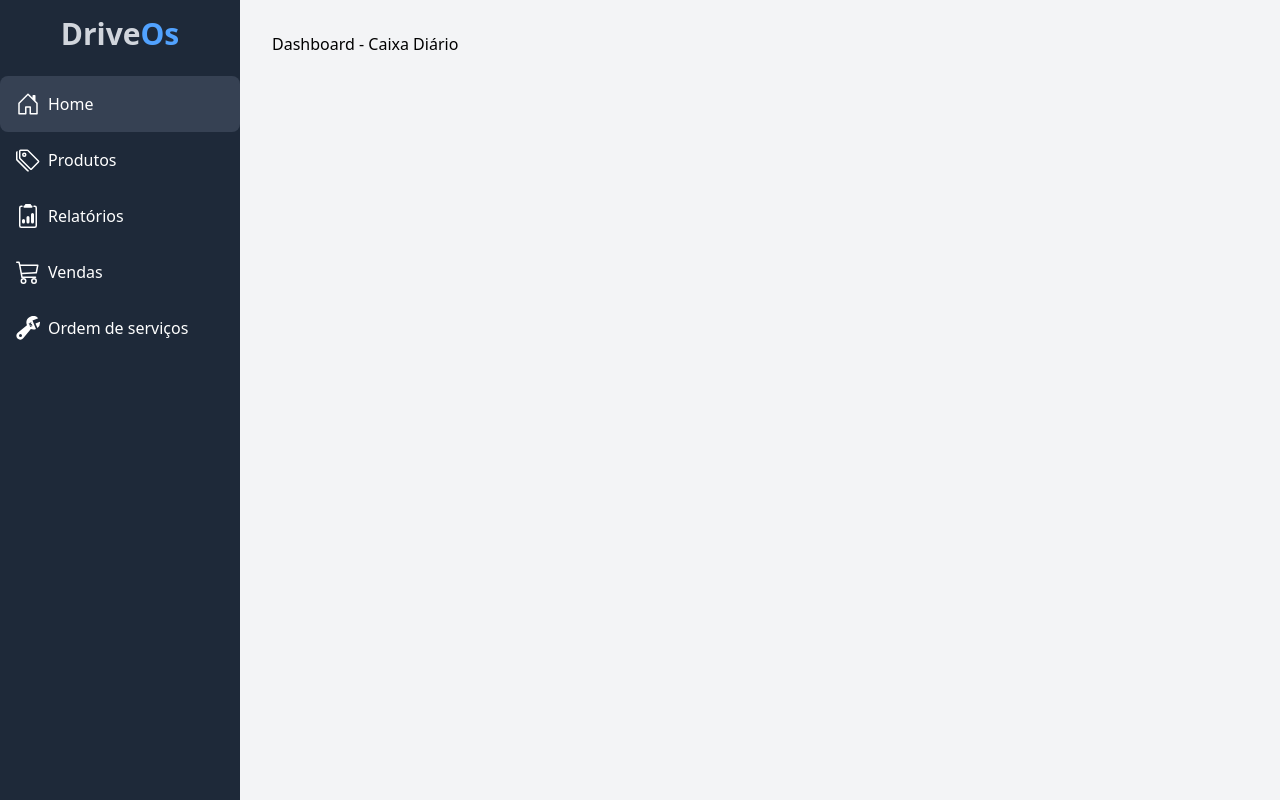
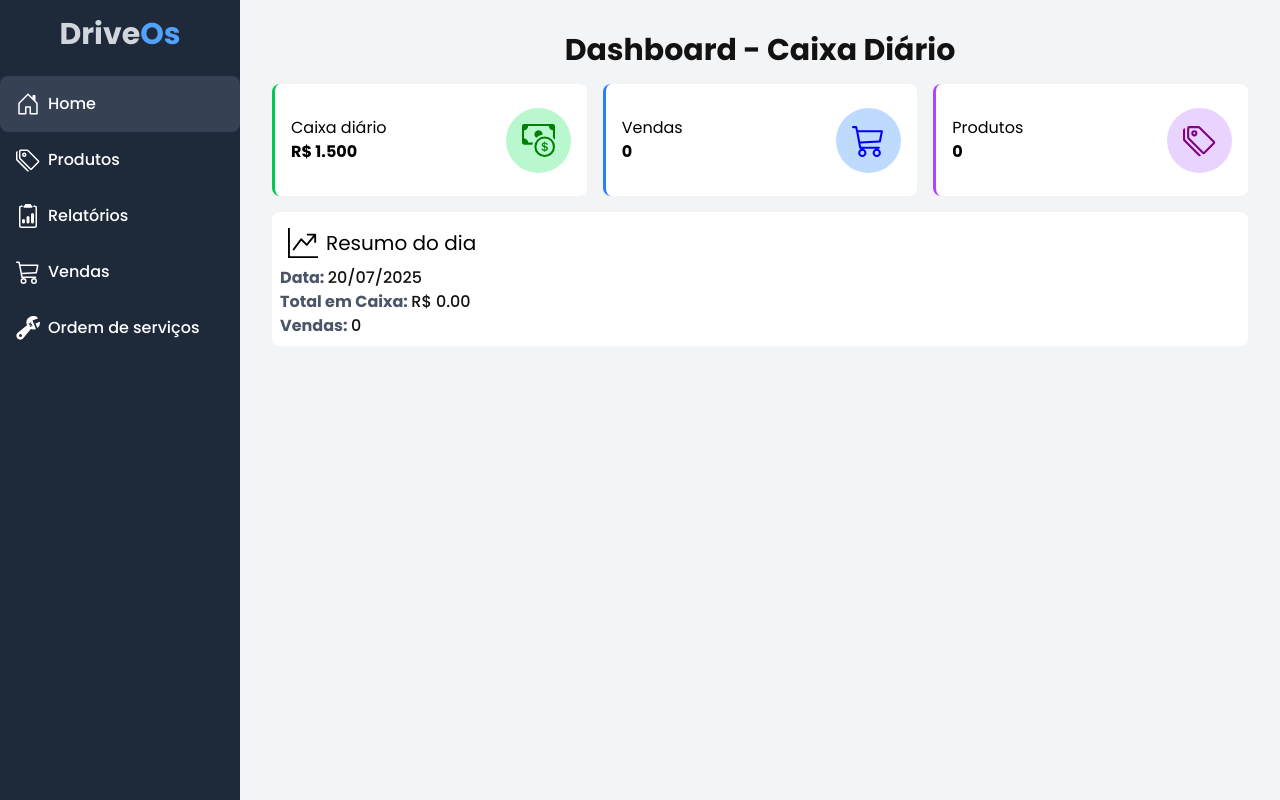
Before and after one commit to gustavols12/DriveOS, a Next.js app: page / in a window 1280 px wide. Built offline with nearby package versions, Linux system fonts and the light colour scheme.

Commit message:
Feat: cria home

```diff
--- a/src/app/layout.tsx
+++ b/src/app/layout.tsx
@@ -2,6 +2,12 @@ import type { Metadata } from 'next';
 import './globals.css';
 import { Container } from '@/components/container';
 import { Header } from '@/components/header';
+import { Poppins } from 'next/font/google';
+
+const poppins = Poppins({
+  subsets: ['latin'],
+  weight: ['400', '500', '700'],
+});
 
 export const metadata: Metadata = {
   title: 'DriveOS',
@@ -15,7 +21,7 @@ export default function RootLayout({
   children: React.ReactNode;
 }>) {
   return (
-    <html lang="en">
+    <html lang="en" className={poppins.className}>
       <body className="bg-gray-100">
         <Container>
           <Header />
--- a/src/app/page.tsx
+++ b/src/app/page.tsx
@@ -1,9 +1,60 @@
-import Image from 'next/image';
+import { BsCashCoin, BsTags, BsCart3, BsGraphUpArrow } from 'react-icons/bs';
 
 export default function Home() {
   return (
-    <div>
-      <h1>Dashboard - Caixa Diário</h1>
-    </div>
+    <section className="w-full flex flex-col items-center justify-center gap-2">
+      <h1 className="text-xl sm:text-3xl font-bold text-[#121212]">
+        Dashboard - Caixa Diário
+      </h1>
+      <section className="w-full grid grid-cols-1 lg:grid-cols-3 items-center justify-center gap-4 my-2 ">
+        {/* caixa */}
+        <div className="bg-white w-full h-28 flex items-center justify-between rounded-lg border-l-3 border-l-green-500">
+          <div className="px-4 ">
+            <p>Caixa diário</p>
+            <strong>R$ 1.500</strong>
+          </div>
+          <div className="mx-4 bg-green-200 rounded-full px-4 py-4 flex items-center justify-center">
+            <BsCashCoin size={33} color="green" />
+          </div>
+        </div>
+        {/* vendas */}
+        <div className="bg-white w-full h-28 flex items-center justify-between rounded-lg border-l-3 border-l-blue-500">
+          <div className="px-4 ">
+            <p>Vendas</p>
+            <strong>0</strong>
+          </div>
+          <div className="mx-4 bg-blue-200 rounded-full px-4 py-4 flex items-center justify-center">
+            <BsCart3 size={33} color="blue" />
+          </div>
+        </div>
+        {/* produtos */}
+        <div className="bg-white w-full h-28 flex items-center justify-between rounded-lg border-l-3 border-l-purple-500">
+          <div className="px-4 ">
+            <p>Produtos</p>
+            <strong>0</strong>
+          </div>
+          <div className="mx-4 bg-purple-200 rounded-full px-4 py-4 flex items-center justify-center">
+            <BsTags size={33} color="purple" />
+          </div>
+        </div>
+      </section>
+      <div className="w-full flex flex-col  justify-start bg-white rounded-lg p-2">
+        <div className="flex items-center justify-start gap-2 p-2">
+          <BsGraphUpArrow size={30} />
+          <h3 className="text-xl">Resumo do dia</h3>
+        </div>
+        <p className="font-medium text-[#121212]">
+          <strong className="text-[#4a5565]">Data: </strong>
+          20/07/2025
+        </p>
+        <p className="font-medium text-[#121212]">
+          <strong className="text-[#4a5565]">Total em Caixa: </strong>
+          R$ 0.00
+        </p>
+        <p className="font-medium text-[#121212]">
+          <strong className="text-[#4a5565]">Vendas: </strong>0
+        </p>
+      </div>
+    </section>
   );
 }
--- a/src/components/header/index.tsx
+++ b/src/components/header/index.tsx
@@ -40,7 +40,7 @@ export function Header() {
         className={`
         fixed top-0 left-0 w-64 h-screen bg-[#1e2939] z-40 transform transition-transform duration-300 ease-in-out
         ${isOpen ? 'translate-x-0' : '-translate-x-full'}
-        sm:static sm:translate-x-0 sm:w-auto sm:h-auto sm:block sm:flex-1 sm:overflow-y-auto sm:py-2
+        sm:static sm:translate-x-0 sm:w-auto sm:h-auto sm:block sm:flex-1 sm:overflow-y-auto sm:py-2 py-15
       `}
       >
         <nav className="flex flex-col items-center justify-center text-gray-300 font-medium">
```
